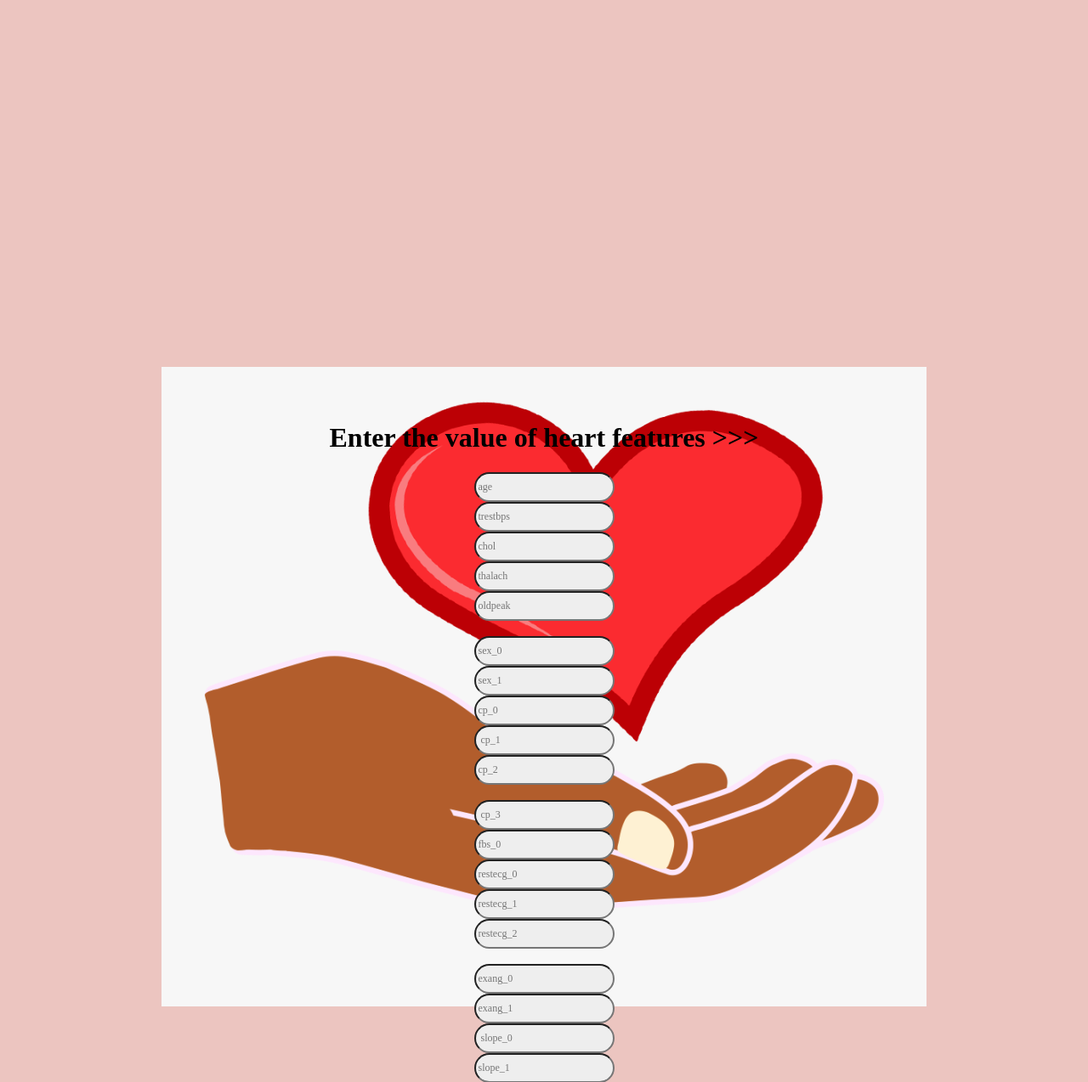
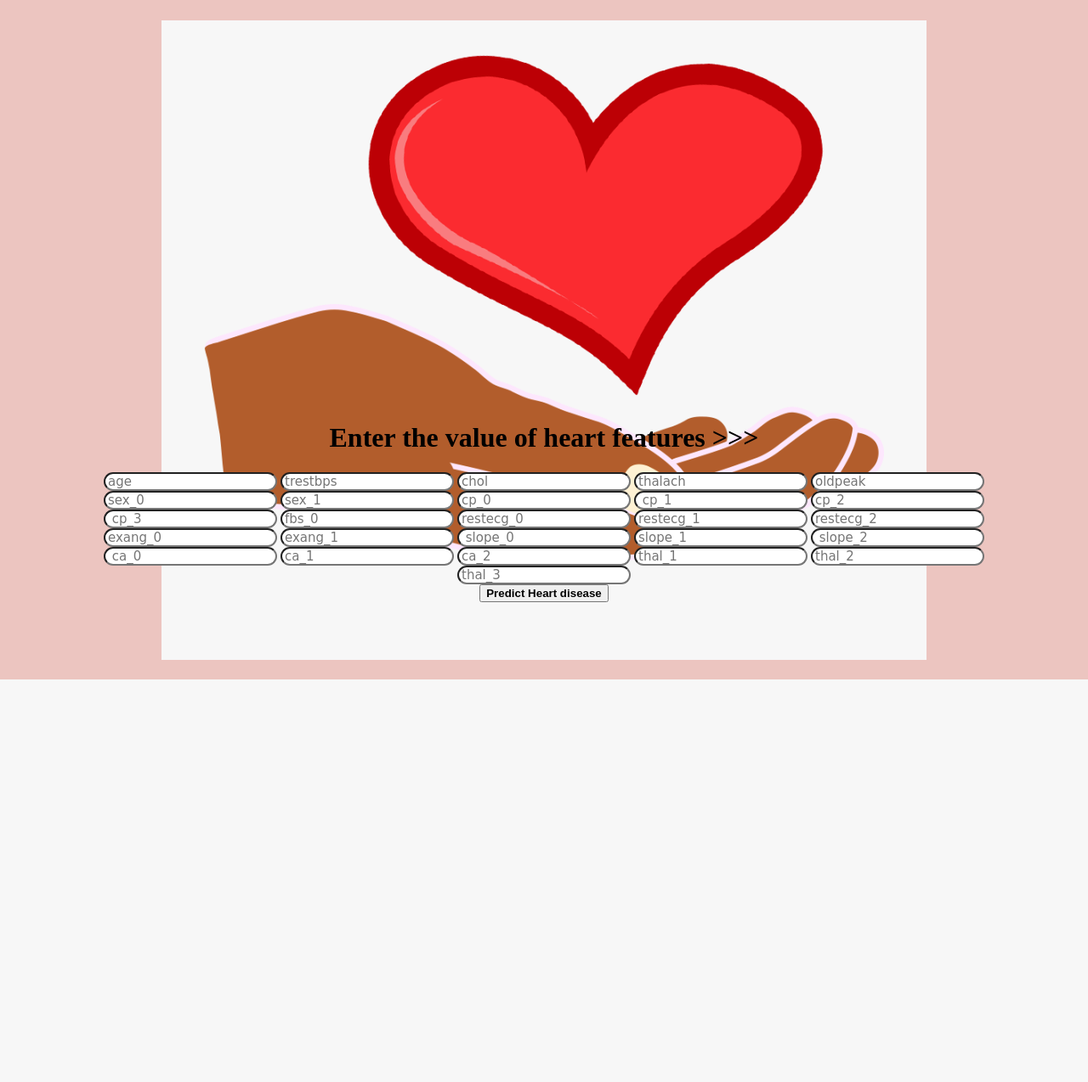
Before and after one commit to srikar008/heart-repo, a Flask app: page / in a window 1280 px wide. Shown: the top 1274 px of the page at 85% size. After the commit the page ends 800 px from the top, so only its background shows below. Run offline with Flask 2, Linux system fonts and the light colour scheme; parts of the project's set-up code (start-up, migrations or seed data) failed here and were passed over.

Commit message:
Update index.html
Made change in input css

```diff
--- a/templates/index.html
+++ b/templates/index.html
@@ -37,16 +37,15 @@
     }
 
     input {
-    height: 31px;
+    height: auto;
     padding: 0 3px;
     position: relative;
-    display: block;
     width: auto;
-    background: #eee;
+    background: #fff;
     border-radius: 40px;
-    font-family: Ubuntu-Bold;
-    font-size: 12px;
-    color: #8f8fa1;
+    font-family: Bradley Hand, cursive;
+    font-size: 15px;
+    color: #E77471;
     line-height: 1.2;
     }
 
```
